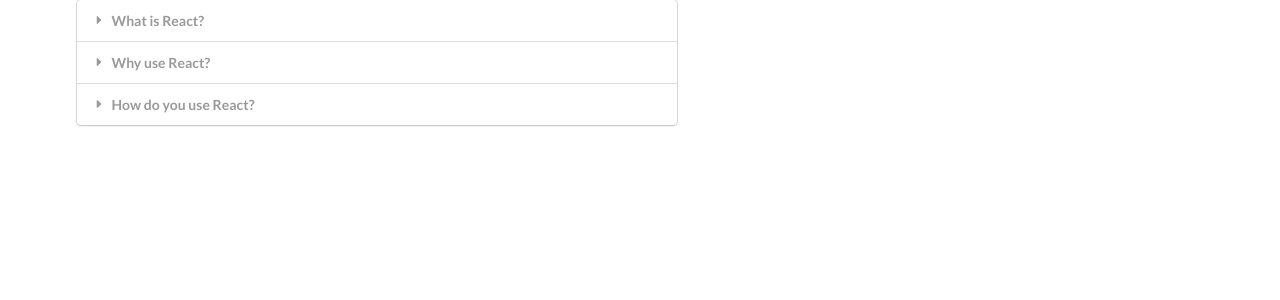
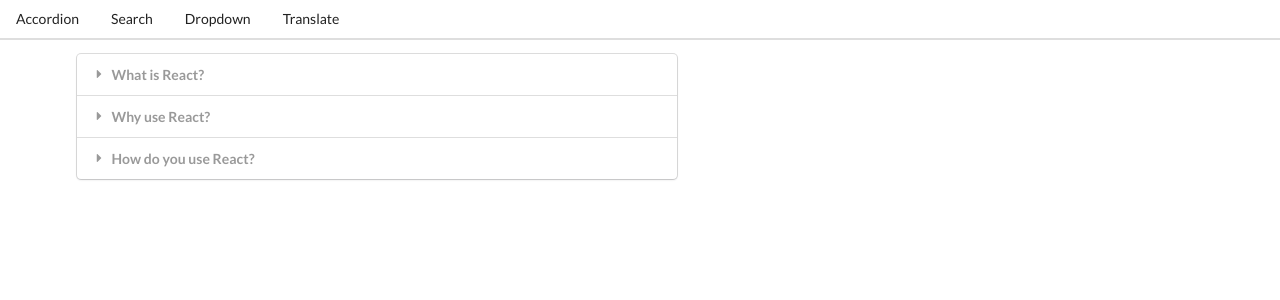
Before and after one commit to andrewsanc/react-widgets, a React (Create React App) app: page / in a window 1280 px wide. Shown: the top 300 px of the page. Built offline with nearby package versions, Linux system fonts and the light colour scheme.

Commit message:
Header component implemented with navigation links

```diff
--- a/src/Components/App.js
+++ b/src/Components/App.js
@@ -4,6 +4,7 @@
 import Dropdown from "./Dropdown";
 import Translate from "./Translate";
 import Route from "./Route";
+import Header from "./Header";
 import "./App.css";
 
 const items = [
@@ -40,6 +41,8 @@
   const [selectedDropdown, setSelectedDropdown] = useState(options[0]);
 
   return (
+    <React.Fragment>
+      <Header />
       <div className='ui container'>
         <Route path='/'>
           <Accordion items={items} />
@@ -59,6 +62,7 @@
           <Translate />
         </Route>
       </div>
+    </React.Fragment>
   );
 };
 
--- /dev/null
+++ b/src/Components/Header.js
@@ -0,0 +1,22 @@
+import React from "react";
+
+const Header = () => {
+  return (
+    <div className='ui secondary pointing menu'>
+      <a href='/' className='item'>
+        Accordion
+      </a>
+      <a href='/list' className='item'>
+        Search
+      </a>
+      <a href='/dropdown' className='item'>
+        Dropdown
+      </a>
+      <a href='/translate' className='item'>
+        Translate
+      </a>
+    </div>
+  );
+};
+
+export default Header;
```
Lines whose indentation alone changed are shown as unchanged.
